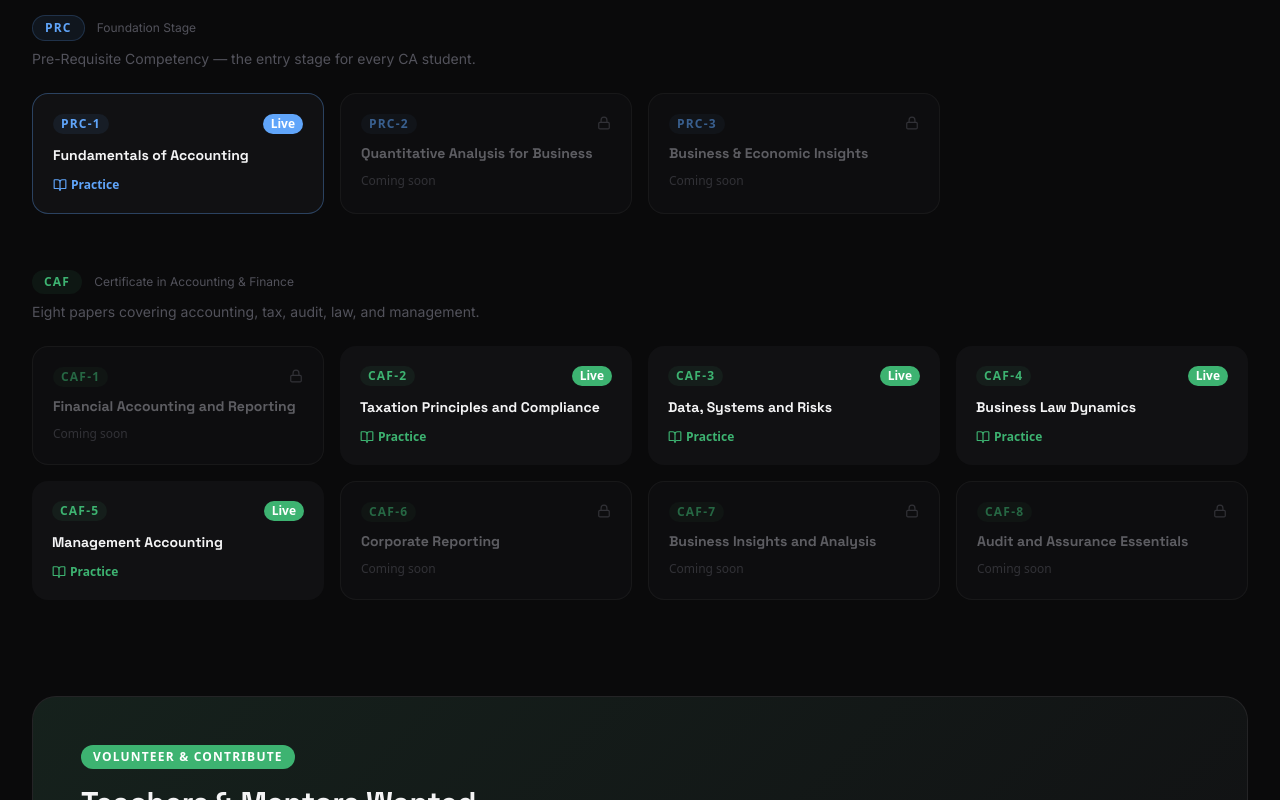
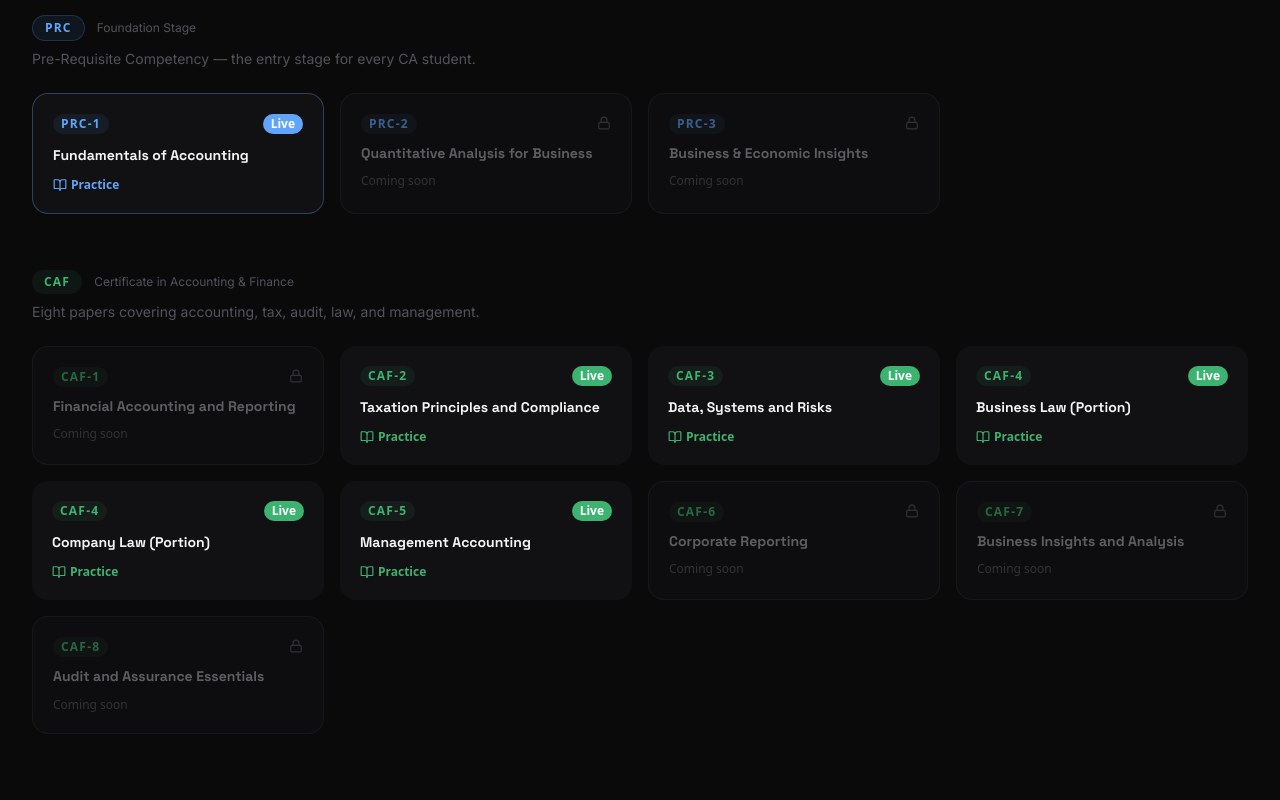
Before and after one commit to AhsanSiddiq/mcq-gift-caf5, a Next.js app: page /practice in a window 1280 px wide. Shown: the part 430-1230 px from the top of the page. Built offline with nearby package versions, Linux system fonts and the light colour scheme.

Commit message:
Split CAF 4 into Business Law and Company Law portions

```diff
--- a/scripts/count-questions.ts
+++ b/scripts/count-questions.ts
@@ -21,7 +21,8 @@ async function countQuestions(subjectId: string) {
 }
 
 async function run() {
-  await countQuestions('caf-4');
+  await countQuestions('caf-4-bl');
+  await countQuestions('caf-4-cl');
   await countQuestions('caf-3');
   await countQuestions('caf-2');
   await countQuestions('prc-1');
--- a/scripts/import-caf4.ts
+++ b/scripts/import-caf4.ts
@@ -16,9 +16,8 @@ if (!supabaseUrl || !supabaseServiceKey) {
 
 const supabase = createClient(supabaseUrl, supabaseServiceKey);
 
-async function importCaf4() {
-  const subjectId = 'caf-4';
-  const filePath = path.join(process.cwd(), 'scripts', 'caf4-bl.json');
+async function seedSubject(subjectId: string, filename: string) {
+  const filePath = path.join(process.cwd(), 'scripts', filename);
   const rawData = fs.readFileSync(filePath, 'utf8');
   const questions = JSON.parse(rawData);
 
@@ -26,15 +25,7 @@ async function importCaf4() {
 
   // 1. Delete existing questions for this subject
   console.log(`Deleting existing ${subjectId} questions...`);
-  const { error: deleteError } = await supabase
-    .from('questions')
-    .delete()
-    .eq('subject_id', subjectId);
-
-  if (deleteError) {
-    console.error('Error deleting existing questions:', deleteError);
-    return;
-  }
+  await supabase.from('questions').delete().eq('subject_id', subjectId);
 
   let count = 0;
   for (const q of questions) {
@@ -62,10 +53,8 @@ async function importCaf4() {
 
     // Insert options
     const optionsToInsert = q.options.map((opt: string) => {
-      const key = opt.substring(0, 1); // 'A', 'B', 'C', 'D'
+      const key = opt.substring(0, 1);
       const text = opt.includes(') ') ? opt.split(') ').slice(1).join(') ').trim() : opt.trim();
-
-      // Match the correct answer
       const isCorrect = opt.trim() === q.correctAnswer.trim();
 
       return {
@@ -84,11 +73,19 @@ async function importCaf4() {
       console.error(`Error inserting options for question ${q.id}:`, optError);
     } else {
       count++;
-      if (count % 20 === 0) console.log(`Imported ${count}/${questions.length} questions...`);
     }
   }
 
   console.log(`Successfully imported ${count} questions for ${subjectId}`);
 }
 
-importCaf4().catch(console.error);
+async function runSplitImport() {
+  // Clear old integrated subject
+  console.log('Clearing old caf-4 integrated subject...');
+  await supabase.from('questions').delete().eq('subject_id', 'caf-4');
+
+  await seedSubject('caf-4-bl', 'caf4-bl-portion.json');
+  await seedSubject('caf-4-cl', 'caf4-cl-portion.json');
+}
+
+runSplitImport().catch(console.error);
--- a/src/data/subjects.ts
+++ b/src/data/subjects.ts
@@ -55,10 +55,17 @@ export const cafSubjects: Subject[] = [
     isAvailable: true,
   },
   {
-    id: "caf-4",
-    title: "Business Law Dynamics",
-    level: "CAF",
-    description: "Integrated company and mercantile legal frameworks.",
+    id: 'caf-4-bl',
+    title: 'Business Law (Portion)',
+    level: 'CAF',
+    description: 'Mercantile and Business Law dynamics.',
+    isAvailable: true,
+  },
+  {
+    id: 'caf-4-cl',
+    title: 'Company Law (Portion)',
+    level: 'CAF',
+    description: 'Companies Act, 2017 and related regulations.',
     isAvailable: true,
   },
   {
```
